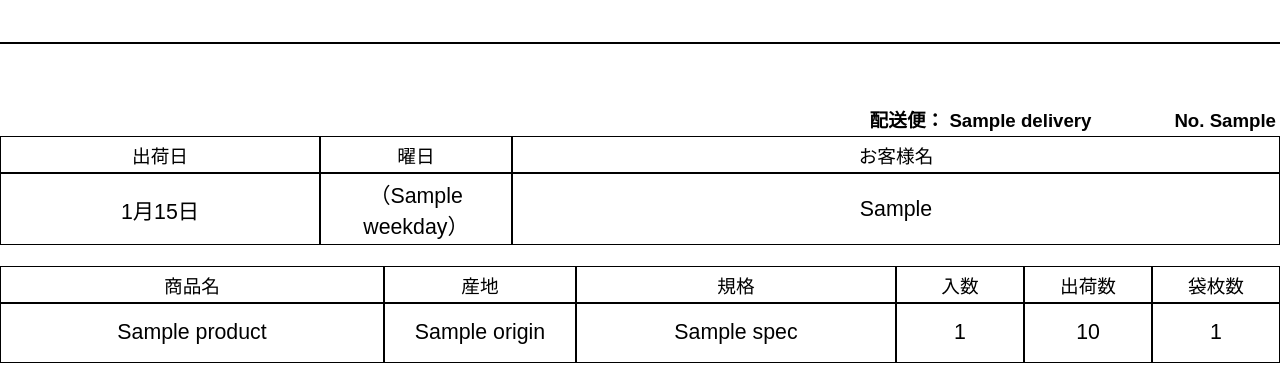
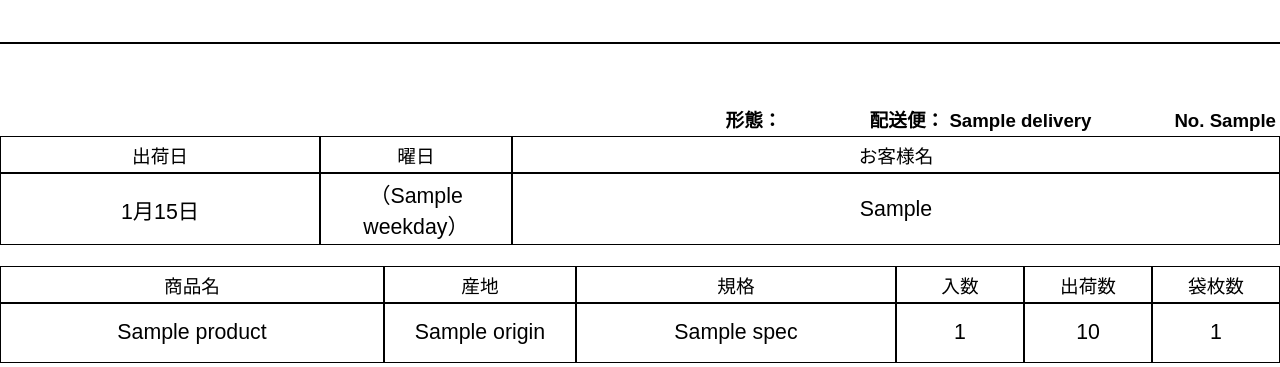
Before and after one commit to Yamada831831/shipment-card, a Flask app: template templates/card_templates.html in a window 1280 px wide. Shown: the part 276-643 px from the top of the page. Run offline with Flask 3, Linux system fonts and the light colour scheme; the template is opened without the code that fills it: most values are stand-ins (such as "Sample title", 1, 10 or a date in 2020).

Commit message:
fix: update card_templates layout and content

```diff
--- a/templates/card_templates.html
+++ b/templates/card_templates.html
@@ -120,7 +120,7 @@
       <col style="width: 15%">
       <col style="width: 60%">
     </colgroup>
-    <tr><td class="no-cell" colspan="3">配送便： {{ row.delivery }}&nbsp;&nbsp;&nbsp;&nbsp;&nbsp;&nbsp;&nbsp;&nbsp;&nbsp;&nbsp;&nbsp;&nbsp;&nbsp;&nbsp;&nbsp;&nbsp;No. {{ row.shipment_no }}</td></tr>
+    <tr><td class="no-cell" colspan="3">形態： {{ row.form }}&nbsp;&nbsp;&nbsp;&nbsp;&nbsp;&nbsp;&nbsp;&nbsp;&nbsp;&nbsp;&nbsp;&nbsp;&nbsp;&nbsp;&nbsp;&nbsp配送便： {{ row.delivery }}&nbsp;&nbsp;&nbsp;&nbsp;&nbsp;&nbsp;&nbsp;&nbsp;&nbsp;&nbsp;&nbsp;&nbsp;&nbsp;&nbsp;&nbsp;&nbsp;No. {{ row.shipment_no }}</td></tr>
     <tr class="title-row"><td>出荷日</td><td>曜日</td><td>お客様名</td></tr>
     <tr>
       <td class="data-cell">{{ display_date }}</td>
```
